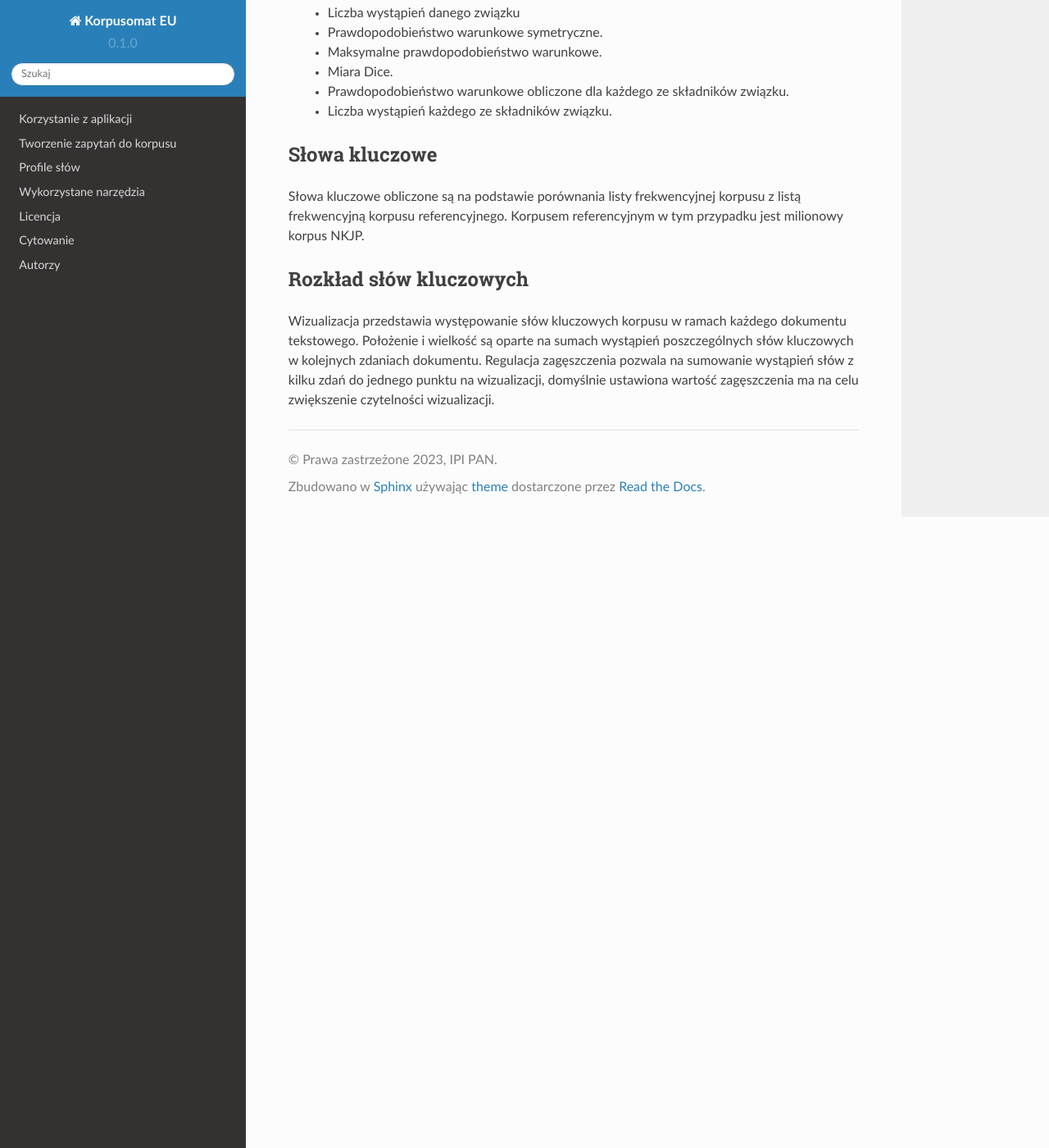
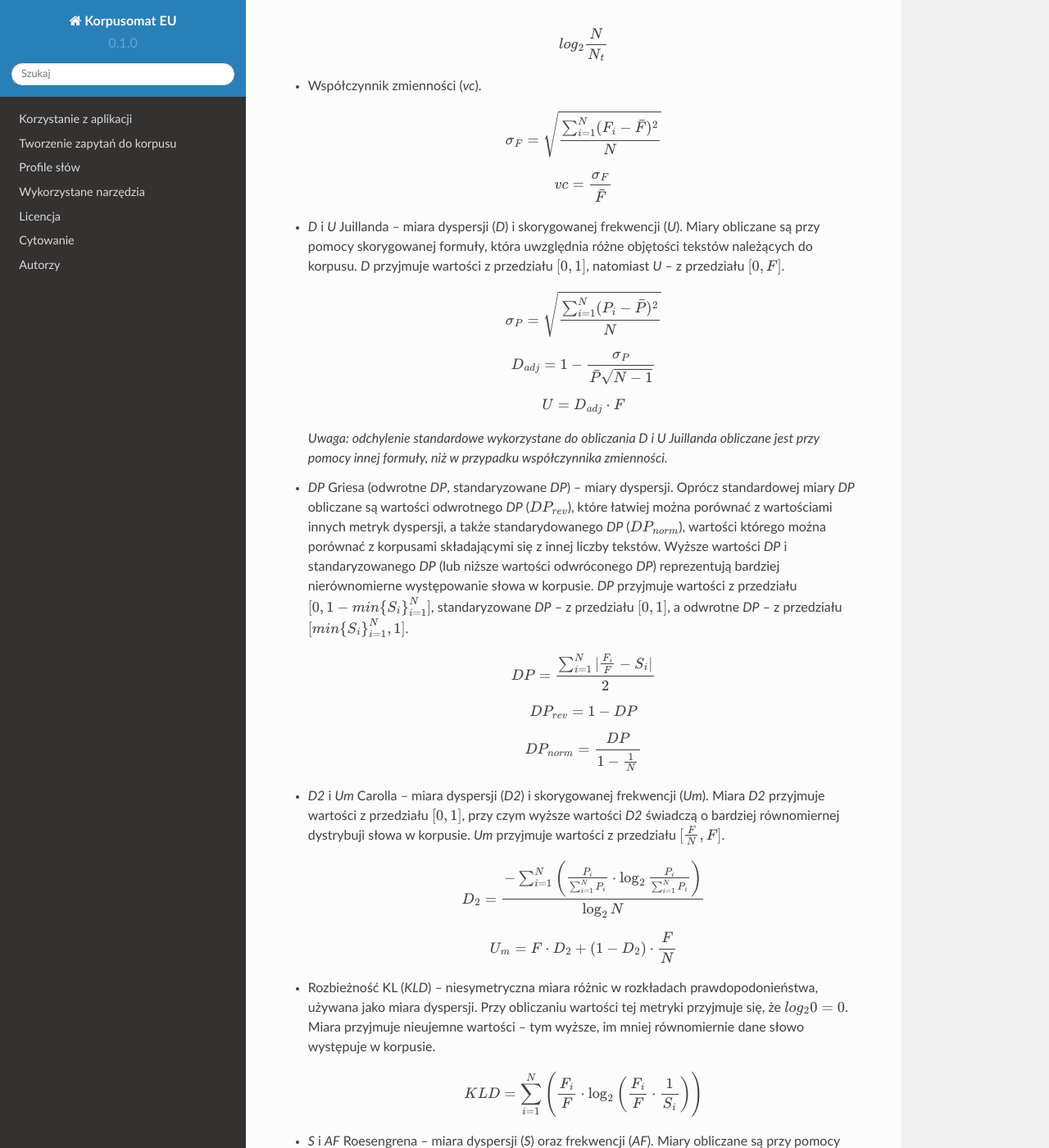
Before and after one commit to ipipan/korpusomat-eu-docs, a Sphinx documentation site: the page built from docs/source/statistics.rst, in a window 1280 px wide and 1400 px high, scrolled down 1083 px. Shown: the whole window at 82% size. Built offline with Sphinx 7.4.7 and the Read the Docs theme 2.0.0, drawn with Linux system fonts in a browser that asks for light colours; some of the changed text lies outside the part shown.

Commit message:
dispersion measures documentation added to statistics.rst

```diff
--- a/docs/source/statistics.rst
+++ b/docs/source/statistics.rst
@@ -1,13 +1,104 @@
 Ekran statystyk
-===============
+^^^^^^^^^^^^^^^
 
 Lista frekwencyjna
-------------------
+==================
 
 W tym polu wyświetlana jest lista frekwencyjna ze względu na lematy słów. Wstępnie odfiltrowana jest do słów pełnoznacznych, jednak za pomocą przycisku na górze można ją odfiltrować do dowolnie wybranych części mowy. Po kliknięciu przycisku „Pobierz” zostanie pobrana pełna lista frekwencyjna bez zastosowanego filtrowania, natomiast zawierająca pierwszy 1000 najczęściej występujących lematów.
 
+
+Miary dyspersji i skorygowanej frekwencji
+-----------------------------------------
+
+Oprócz standardowej listy frekwencyjnej w polu „Lista frekwencyjna” wyświetlane są również miary dyspersji oraz skorygowanej frekwencji słów.
+
+Poniższa lista przedstawia wszystkie dostępne miary. W podanych wzorach przyjęto następujące oznaczenia:
+
+* :math:`N` - liczba tekstów w korpusie.
+* :math:`N_t` - liczba tekstów, w których występuje dane słowo.
+* :math:`L` – liczba słów w korpusie.
+* :math:`L_i` – liczba słów w i-tym tekście korpusu.
+* :math:`F` - liczba wystąpień słowa w całym korpusie.
+* :math:`F_i` – liczba wystąpień słowa w i-tym tekście korpusu.
+* :math:`\bar{F}` - średnia liczba wystąpień danego słowa w tekście korpusu: :math:`\bar{F} = \frac{\sum_{i=1}^{N}F_i}{N}`.
+* :math:`P_i` – stosunek liczby wystąpień danego słowa do liczby wszystkich słów w i-tym tekście korpusu.
+* :math:`\bar{P}` - średnia częstość wystąpień danego słowa w tekście korpusu: :math:`\bar{P} = \frac{\sum_{i=1}^{N}P_i}{N}`.
+* :math:`S_i` – stosunek liczby słów w i-tym tekście korpusu do liczby słów we wszystkich tekstach korpusu: :math:`S_i = \frac{L_i}{L}`
+
+
+Miary dyspersji i skorygowanej frekwencji:
+
+* Frekwencja – liczba wystąpień danego słowa w korpusie.
+
+  .. math::
+    F
+* *IDF* – miara ilości informacji wiążącej się z użyciem danego słowa. Przyjmuje wartość 0, jeśli słowo występuje we wszystkich tekstach korpusu, i wartości tym większe im mniejsza jest liczba tekstów, w których występuje słowo.
+
+  .. math::
+    \\log_2\frac{N}{N_t}
+* Współczynnik zmienności (*vc*).
+
+  .. math::
+    \sigma_F = \sqrt{\frac{\sum_{i=1}^N(F_i - \bar{F})^2}{N}}
+
+  .. math::
+    vc = \frac{\sigma_F}{\bar{F}}
+
+* *D* i *U* Juillanda – miara dyspersji (*D*) i skorygowanej frekwencji (*U*). Miary obliczane są przy pomocy skorygowanej formuły, która uwzględnia różne objętości tekstów należących do korpusu. *D* przyjmuje wartości z przedziału :math:`[0, 1]`, natomiast *U* – z przedziału :math:`[0, F]`.
+
+  .. math::
+    \sigma_P = \sqrt{\frac{\sum_{i=1}^N(P_i - \bar{P})^2}{N}}
+
+  .. math::
+    D_{adj} = 1 - \frac{\sigma_P}{\bar{P}\sqrt{N - 1}}
+
+  .. math::
+    U = D_{adj} \cdot F
+
+  *Uwaga: odchylenie standardowe wykorzystane do obliczania D i U Juillanda obliczane jest przy pomocy innej formuły, niż w przypadku współczynnika zmienności.*
+
+* *DP* Griesa (odwrotne *DP*, standaryzowane *DP*) – miary dyspersji. Oprócz standardowej miary *DP* obliczane są wartości odwrotnego *DP* (:math:`DP_{rev}`), które łatwiej można porównać z wartościami innych metryk dyspersji, a także standarydowanego *DP* (:math:`DP_{norm}`), wartości którego można porównać z korpusami składającymi się z innej liczby tekstów. Wyższe wartości *DP* i standaryzowanego *DP* (lub niższe wartości odwróconego *DP*)  reprezentują bardziej nierównomierne występowanie słowa w korpusie. *DP* przyjmuje wartości z przedziału :math:`[0, 1-min\left\{S_i \right\}_{i=1}^N]`, standaryzowane *DP* – z przedziału :math:`[0, 1]`, a odwrotne *DP* – z przedziału :math:`[min \left\{S_i \right\}_{i=1}^N, 1]`.
+
+  .. math::
+    DP = \frac{\sum_{i=1}^{N}|\frac{F_i}{F}-S_i|}{2}
+
+  .. math::
+    DP_{rev} = 1 - DP
+
+  .. math::
+    DP_{norm} = \frac{DP}{1 - \frac{1}{N}}
+
+* *D2* i *Um* Carolla – miara dyspersji (*D2*) i skorygowanej frekwencji (*Um*). Miara *D2* przyjmuje wartości z przedziału :math:`[0, 1]`, przy czym wyższe wartości *D2* świadczą o bardziej równomiernej dystrybuji słowa w korpusie. *Um* przyjmuje wartości z przedziału :math:`[\frac{F}{N}, F]`.
+
+  .. math::
+    D_2 = \frac{- \sum_{i=1}^{N} \left( \frac{P_i}{\sum_{i=1}^{N} P_i} \cdot \log_2\frac{P_i}{\sum_{i=1}^{N}P_i} \right)}{\log_2{N}}
+
+  .. math::
+    U_m = F \cdot D_2 + (1 - D_2) \cdot \frac{F}{N}
+* Rozbieżność KL (*KLD*) – niesymetryczna miara różnic w rozkładach prawdopodonieństwa, używana jako miara dyspersji. Przy obliczaniu wartości tej metryki przyjmuje się, że :math:`\\log_2 0 = 0`. Miara przyjmuje nieujemne wartości – tym wyższe, im mniej równomiernie dane słowo występuje w korpusie.
+
+  .. math::
+    KLD = \sum_{i=1}^N \Bigg( \frac{F_i}{F} \cdot \log_2 \left( \frac{F_i}{F} \cdot \frac{1}{S_i} \right) \Bigg)
+* *S* i *AF* Roesengrena – miara dyspersji (*S*) oraz frekwencji (*AF*). Miary obliczane są przy pomocy skorygowanej formuły, która uwzględnia różnie objętości tekstów należących do korpusu. *S* przyjmuje wartości z przedziału :math:`[\frac{1}{N}, 1]`, przy czym wyższe wartości odzwierciedlają bardziej równomierną dystrybuję słowa. AF przyjmuje natomiast wartości z przedziału :math:`[\frac{F}{N}, F]`.
+
+  .. math::
+    S_{adj} = \frac{1}{F} \left( \sum_{i=1}^N \sqrt{F_i \cdot S_i} \right)^2
+  .. math::
+    AF = F \cdot S_{adj}
+
+* *ARF* – miara zmodyfikowanej frekwencji oparta o odległości pomiędzy wystąpieniami danego słowa. W poniższym wzorze zmienna :math:`d_j` oznacza dystans między j-tym i j+1-szym wystąpienie słowa (a dla :math:`j = F` – odległość pomiędzy pierwszym i ostatnim wystąpieniem słowa zakładając, że pierwsze i ostatnie słowo korpusu sąsiadują ze sobą). Miara przyjmuje wartości z przedziału :math:`[1, F]`, tym wyższe, im bardziej równomierna jest dystrybuja słowa w korpusie.
+
+  .. math::
+    ARF = \frac{F}{L} \sum_{i=1}^F min \left\{ d_i, \frac{L}{F} \right\}
+
+
+Dla korpusów składających się tylko z jednego tekstu obliczane są jedynie frekwencja oraz ARF.
+
+Dostępne miary zostały opisane w artykule „Dispersions and adjusted frequencies
+in corpora” (Gries, 2008) oraz rozdziale 5. podręcznika „A Practical Handbook of Corpus Linguistics” (Gries, 2021).
+
 Słownictwo charakterystyczne
-----------------------------
+============================
 
 Słownictwo charakterystyczne generowane jest przez aplikację TermoPL. Opis jej działania, instrukcja i dodatkowe informacje dostępne są na tej stronie.
 
@@ -16,12 +107,12 @@ W polu na stronie informacje ograniczone są do formy bazowej, wartości C-value
 Pliki wygenerowane przez Korpusomat są kompatybilne z aplikacją TermoPL – po pobraniu „plików źródłowych korpusu” (przycisk dostępny na ekranie korpusu) można samodzielnie uruchomić aplikację TermoPL z wybranymi przez siebie opcjami.
 
 Wykres wg metadanych
---------------------
+====================
 
 W tym polu wyświetlany jest wykres przedstawiający podział segmentów w korpusie ze względu na wybraną metadaną, wybraną przez użytkownika.
 
 Kolokacje
----------
+=========
 
 To pole zawiera wyznaczone najbardziej prawdopodobne związki wyrazowe dla zadanego schematu. Domyślnie wyświetlone są formy bazowe każdego ze słów składających się na dane wystąpienie, liczba wystąpień oraz symetryczne prawdopodobieństwo warunkowe. Wyświetlanych jest 50 związków posortowanych wg prawdopodobieństwa.
 
@@ -36,11 +127,11 @@ Te miary to:
  - Liczba wystąpień każdego ze składników związku.
 
 Słowa kluczowe
---------------
+==============
 
 Słowa kluczowe obliczone są na podstawie porównania listy frekwencyjnej korpusu z listą frekwencyjną korpusu referencyjnego. Korpusem referencyjnym w tym przypadku jest milionowy korpus NKJP.
 
 Rozkład słów kluczowych
------------------------
+=======================
 
 Wizualizacja przedstawia występowanie słów kluczowych korpusu w ramach każdego dokumentu tekstowego. Położenie i wielkość są oparte na sumach wystąpień poszczególnych słów kluczowych w kolejnych zdaniach dokumentu. Regulacja zagęszczenia pozwala na sumowanie wystąpień słów z kilku zdań do jednego punktu na wizualizacji, domyślnie ustawiona wartość zagęszczenia ma na celu zwiększenie czytelności wizualizacji.
```
